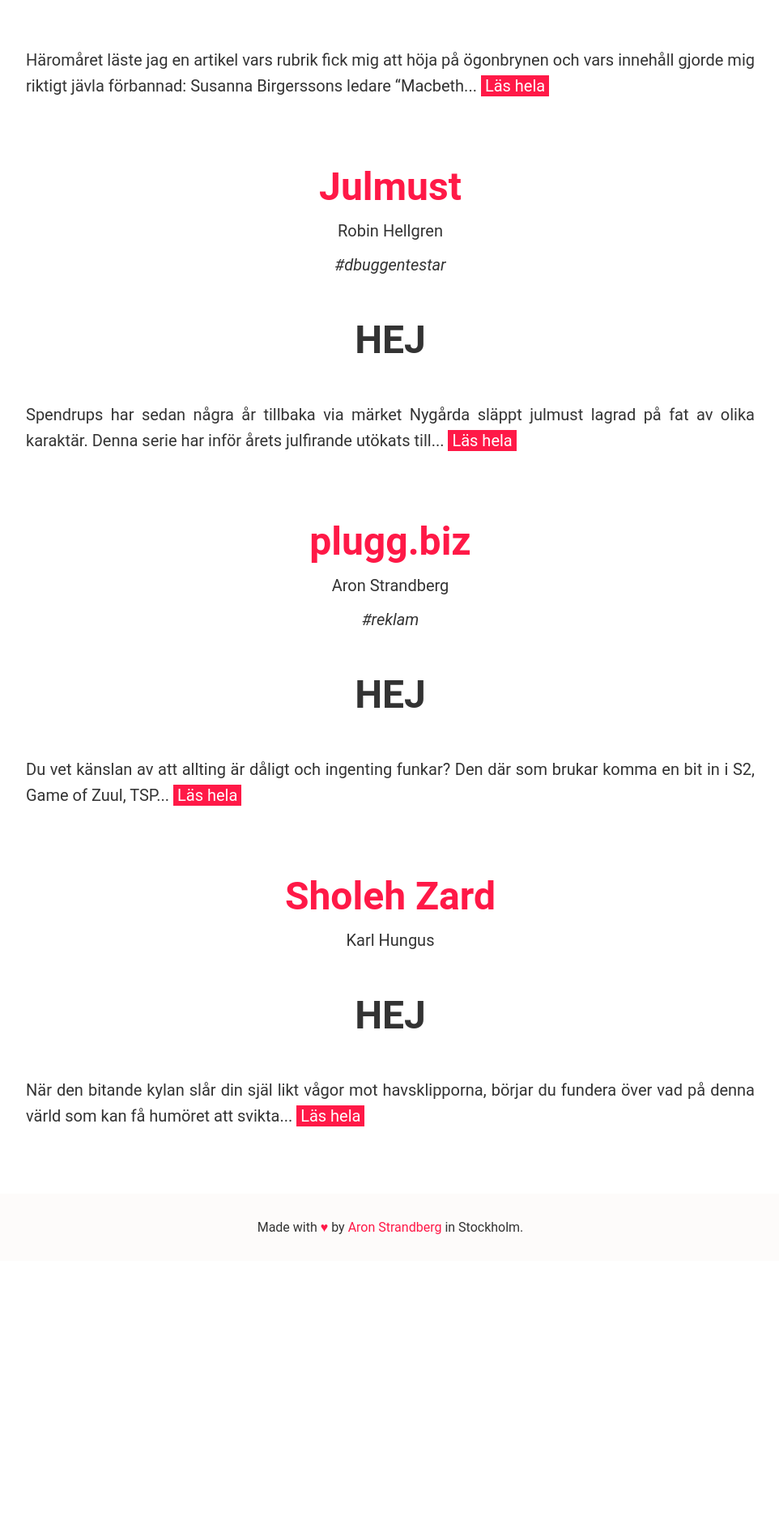
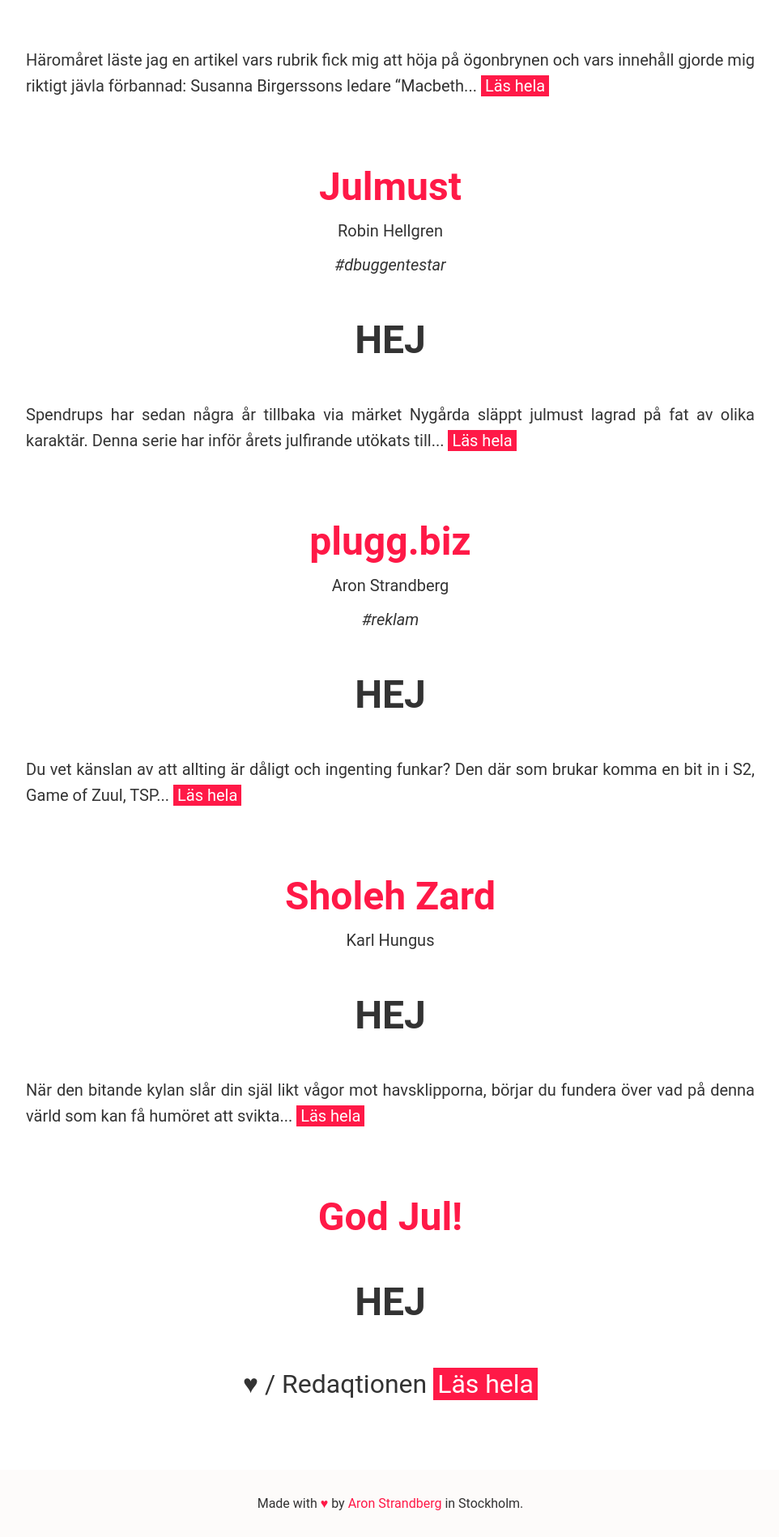
Before and after one commit to datasektionen/dbuggen, a Jekyll site: the page built from issues/5.html, in a window 1280 px wide. Shown: the part 1576-3474 px from the top of the page at 81% size, without its empty margins (158-1120 px from the left). Built offline with Jekyll 4.4.1, drawn with Linux system fonts in a browser that asks for light colours; before the commit the page ends 3133 px from its top, so only the background shows below that.

Commit message:
Add Merry Christmas!

```diff
--- /dev/null
+++ b/_posts/2015-12-24-god-jul.md
@@ -0,0 +1,9 @@
+---
+title: God Jul!
+category: 5
+order: 6
+---
+
+<p class="center big">
+  &hearts; / Redaqtionen
+</p>
--- a/_sass/_typography.scss
+++ b/_sass/_typography.scss
@@ -75,3 +75,7 @@
     font-size: 0.5em;
   }
 }
+
+.big {
+  font-size: 2em;
+}
```
